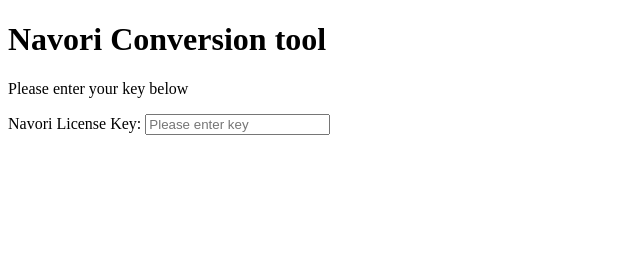
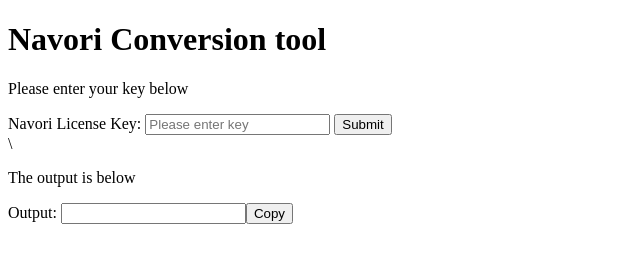
Before and after one commit to Hemhoci/Removing-spaces-and-dashes, a plain HTML site: page index.html in a window 1280 px wide. Shown: the whole page, without its empty margins (0-640 px from the left). Drawn offline with Linux system fonts and the light colour scheme.

Commit message:
added two input boxes, one for input the second for output box.

```diff
--- a/index.html
+++ b/index.html
@@ -15,10 +15,18 @@
         <!-- This will be the user input to start the conversion-->
          <p>Please enter your key below</p>
 
-         <form>
+         <form action="#" methed="POST">
             <label for="lkey">Navori License Key:</label>
             <input type="text" id="lkey" placeholder="Please enter key" size="20px" required/>
+            <button type="submit">Submit</button>
+            <br/>
+
+            <!-- The output for the converted key is below-->\
+            <p>The output is below</p>
+            <label for="outputkey">Output:</label>
+            <input type="text" id="outputkey" size="20px" class="output"/><button>Copy</button>
          </form>
+
 
         <script src="JavaScript/JavaScript.js"></script>
     </body>
```
